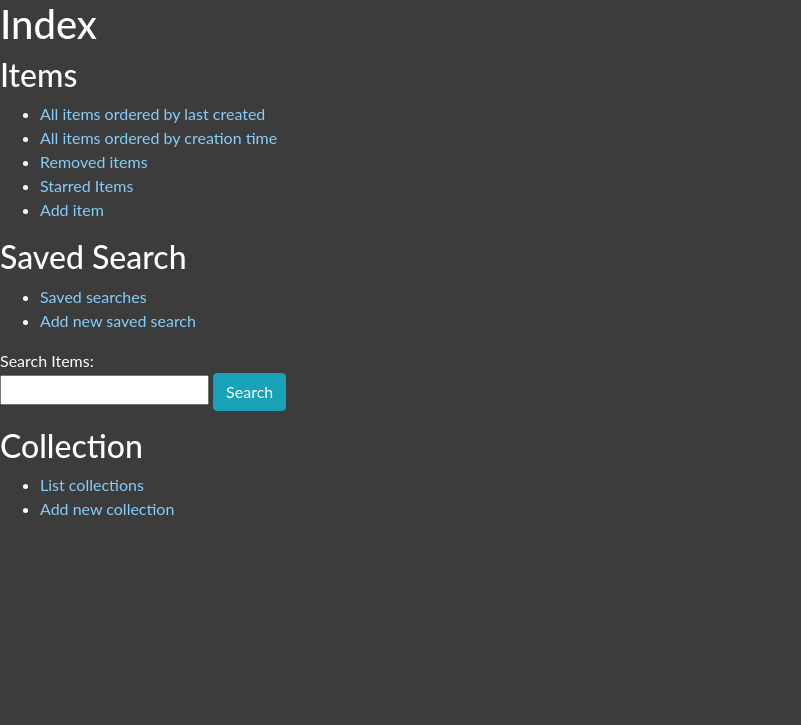
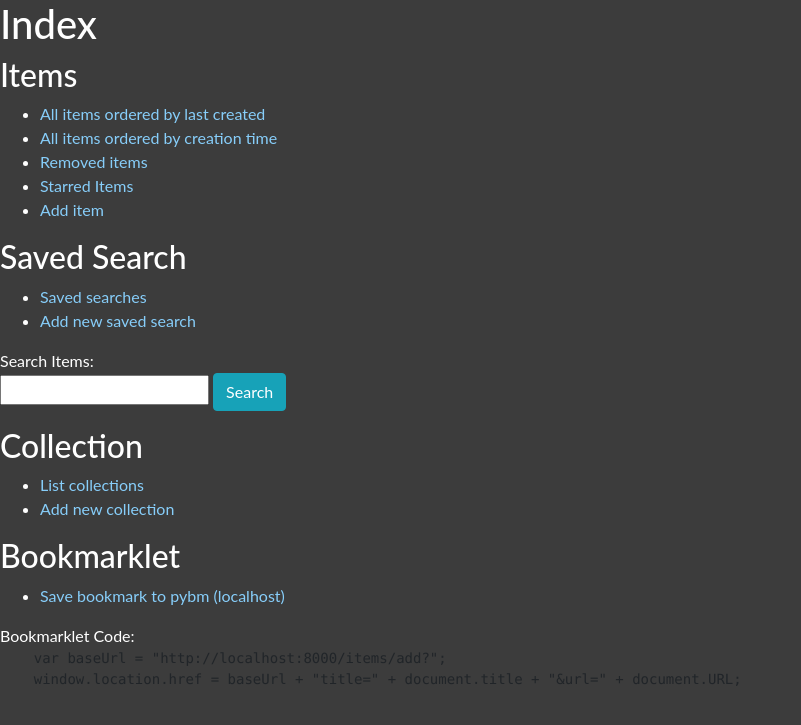
Before and after one commit to caiorss/bookmark-storage-webapp, a Django app: page / in a window 1280 px wide. Shown: the top 725 px of the page, without its empty margins (0-801 px from the left). Run offline with Django 3.2, Linux system fonts and the light colour scheme; some libraries are stand-ins or nearby versions.

Commit message:
Implement bookmarklet functionality for the web app.

```diff
--- a/bookmarks/templates/index.html
+++ b/bookmarks/templates/index.html
@@ -9,8 +9,8 @@
     <li>  <a href='/items'>All items ordered by last created</a> </li>
     <li>  <a href='/items?view=latest'>All items ordered by creation time</a> </li>
     <li>  <a href='/items?view=removed'>Removed items</a> </li>
-    <li>  <a href='/items/starred'>Starred Items</a>  </li>
-    <li>   <a href='/items/new'>Add item</a> </li>
+    <li>  <a href='/items?view=starred'>Starred Items</a>  </li>
+    <li>  <a href='/items/new'>Add item</a> </li>
 </ul>
 
 <h2> Saved Search </h2>
@@ -37,5 +37,17 @@ Search Items:
     <li> <a href='/collection/new'>Add new collection</a> </li>
 </ul>
 
+<h2> Bookmarklet </h2>
+
+<ul>
+    <li> <a href="javascript:(function()%7Bvar%20baseUrl%20%3D%20%22http%3A%2F%2Flocalhost%3A8000%2Fitems%2Fadd%3F%22%3B%0Awindow.location.href%20%3D%20baseUrl%20%2B%20%22title%3D%22%20%2B%20document.title%20%2B%20%22%26url%3D%22%20%2B%20document.URL%3B%7D)()%3B">Save bookmark to pybm (localhost)</a> </li>
+</ul>
+
+Bookmarklet Code:
+
+<pre>
+    var baseUrl = "http://localhost:8000/items/add?";
+    window.location.href = baseUrl + "title=" + document.title + "&url=" + document.URL;
+</pre>
 
 {% endblock %}
--- a/bookmarks/urls.py
+++ b/bookmarks/urls.py
@@ -12,12 +12,13 @@ urlpatterns = [
    path('', dvgb.TemplateView.as_view(template_name = 'index.html'), name = 'home')
 
   ,path('items', views.bookmark_list_view, name='bookmark_list')
-
-  ,path('items/starred', views.BookmarkStarred.as_view(), name='bookmark_starred')
   ,path('items/new', views.BookmarkCreate.as_view(), name='bookmark_new')
   ,path('items/edit/<int:pk>', views.BookmarkUpdate.as_view(), name='bookmark_edit')
   ,path('items/delete/<int:pk>', views.BookmarkDelete.as_view(), name='bookmark_delete')
 
+  # Bookmarklet URL route for making easier to add new items
+  # through bookmarklet Javascript
+  ,path("items/add", views.bookmark_add_item_bookmarklet)
   # ----------------------------------------------------#
 
   ,path('search/list', views.SavedSearchList.as_view(), name='bookmark_savedsearch_list')
```
Also changed, not shown: bookmarks/views.py (+12 -0 lines).
